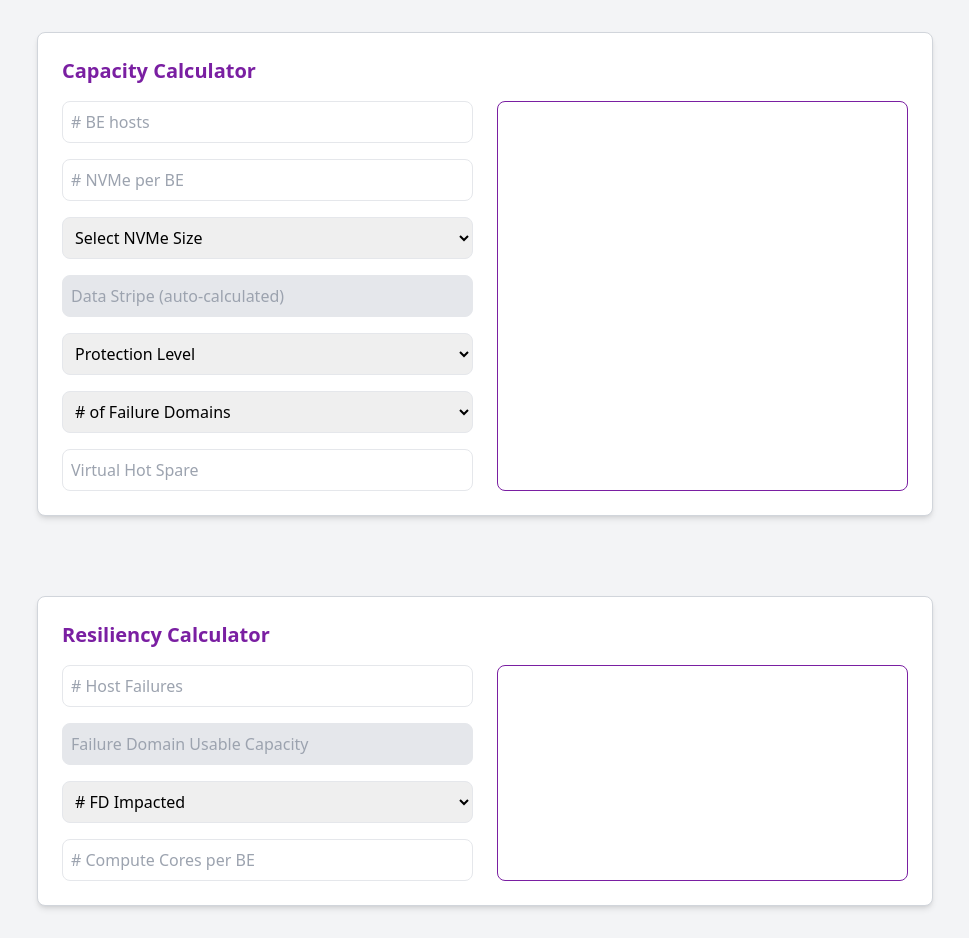
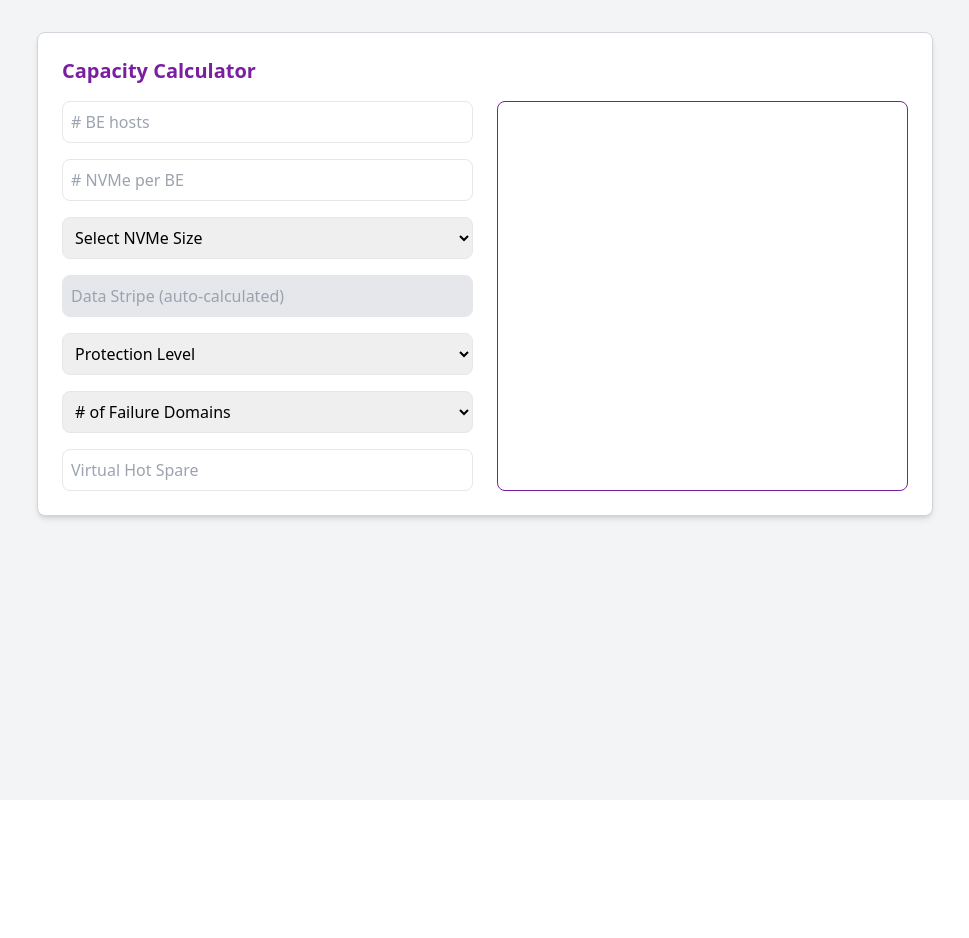
Before and after one commit to bmp-dot/calc, a React (Create React App) app: page / in a window 1280 px wide. Shown: the whole page, without its empty margins (155-1124 px from the left). After the commit the page ends 800 px from the top, so only its background shows below. Built offline with nearby package versions, Linux system fonts and the light colour scheme.

Commit message:
Update App.jsx
Add calc logic

```diff
--- a/src/App.jsx
+++ b/src/App.jsx
@@ -1,16 +1,15 @@
 import React, { useState, useEffect } from 'react';
 
 export default function CalculatorApp() {
-  const [desiredCapacity, setDesiredCapacity] = useState('');
-  const [numTlcDrives, setNumTlcDrives] = useState(null);
-  const [numQlcDrives, setNumQlcDrives] = useState(null);
   const [numServers, setNumServers] = useState('');
   const [numNVMe, setNumNVMe] = useState('');
   const [nvmeSize, setNvmeSize] = useState('');
-  const [data, setData] = useState('');
+  const [fourKDrivers, setFourKDrivers] = useState('');
+  const [numFourKDrives, setNumFourKDrives] = useState(''); // Displays per-server count
   const [parity, setParity] = useState('');
   const [spare, setSpare] = useState('');
   const [failureDomain, setFailureDomain] = useState('');
+  const [hostFailures, setHostFailures] = useState('');
   const [result, setResult] = useState(null);
   const [rawTotal, setRawTotal] = useState(null);
   const [usableCapacity, setUsableCapacity] = useState(null);
@@ -18,115 +17,129 @@ export default function CalculatorApp() {
   const [backendsPerDomain, setBackendsPerDomain] = useState(null);
   const [failureDomainUsable, setFailureDomainUsable] = useState(null);
   const [capacityToRecover, setCapacityToRecover] = useState(null);
-  const [hostFailures, setHostFailures] = useState('');
-  const nvmeTlcSizes = [1.92, 3.84, 7.68, 15.36, 30.72];
-  const nvmeQlcSizes = [61.44, 122.88];
 
   useEffect(() => {
-    const servers = parseFloat(numServers);
-    const nvme = parseFloat(numNVMe);
-    const size = parseFloat(nvmeSize);
-    const spareValue = parseFloat(spare);
-    const hostFailuresValue = parseFloat(hostFailures);
+    const servers = parseInt(numServers) || 0;
+    const nvme = parseInt(numNVMe) || 0;
+    const size = parseFloat(nvmeSize) || 0;
+    const fourKSize = parseFloat(fourKDrivers) || 0;
 
-    if (!isNaN(hostFailuresValue) && !isNaN(nvme) && !isNaN(size) && !isNaN(spareValue) && !isNaN(servers) && servers !== 0) {
+    // Calculate 4k drives per server
+    const fourKDrivesCount = size > 31 && fourKSize > 0 && nvme > 0 ? Math.max(Math.ceil(nvme / 11), 1) : 0;
+    setNumFourKDrives(fourKDrivesCount > 0 ? fourKDrivesCount.toString() : '');
+
+    const parityValue = parseInt(parity) || 0;
+    const spareValue = parseInt(spare) || 0;
+    const hostFailuresValue = parseInt(hostFailures) || 0;
+    const failureDomainValue = parseInt(failureDomain) || 0;
+
+    const totalDrives = servers * nvme;
+
+    let rawTotalCapacity = 0;
+    if (totalDrives > 0 && size > 0) {
+      rawTotalCapacity = (totalDrives * size) + (fourKDrivesCount * servers * fourKSize); // Add 4k capacity on top
+    }
+
+    if (servers > 0 && nvme > 0 && size > 0 && hostFailuresValue >= 0) {
       const recoveryCapacity = nvme * size * hostFailuresValue * ((servers - spareValue) / servers) * 0.9;
-      setCapacityToRecover(`Capacity to Recover (TB): ${recoveryCapacity.toLocaleString(undefined, { maximumFractionDigits: 2 })}`);
+      setCapacityToRecover(
+        `Capacity to Recover (TB): ${recoveryCapacity.toLocaleString(undefined, { maximumFractionDigits: 2 })}`
+      );
     } else {
       setCapacityToRecover(null);
     }
 
-    const serversNum = parseFloat(numServers);
-    const parityNum = parseFloat(parity);
-    if (!isNaN(serversNum) && !isNaN(parityNum)) {
-      const computedData = Math.min(16, serversNum - parityNum - 1);
-      setData(!isNaN(computedData) && computedData > 0 ? computedData.toString() : '');
+    const dataValue = servers > parityValue ? Math.min(16, servers - parityValue - 1) : 0;
+    let totalUsableCapacity = 0;
+
+    // Determine variable efficiencyFactor based on rawTotalCapacity
+    let efficiencyFactor = 0.9;
+    if (rawTotalCapacity >= 200000) efficiencyFactor = 0.97;
+    else if (rawTotalCapacity >= 150000) efficiencyFactor = 0.96;
+    else if (rawTotalCapacity >= 100000) efficiencyFactor = 0.95;
+    else if (rawTotalCapacity >= 50000) efficiencyFactor = 0.94;
+    else if (rawTotalCapacity >= 5000) efficiencyFactor = 0.93;
+    else if (rawTotalCapacity >= 1000) efficiencyFactor = 0.92;
+
+    if (servers > spareValue && dataValue + parityValue > 0) {
+      totalUsableCapacity =
+        rawTotalCapacity * ((servers - spareValue) / servers) * (dataValue / (dataValue + parityValue)) * efficiencyFactor;
     }
 
-    const parityValue = parseFloat(parity);
-    const dataValue = Math.min(16, servers - parityValue - 1);
+    const efficiencyValue = rawTotalCapacity > 0 ? totalUsableCapacity / rawTotalCapacity : 0;
 
-    let totalDrives = null;
-    let rawTotalCapacity = null;
-    let totalUsableCapacity = null;
-    let efficiencyValue = null;
-
-    if (!isNaN(servers) && !isNaN(nvme)) {
-      totalDrives = servers * nvme;
-    }
-
-    if (!isNaN(servers) && !isNaN(nvme) && !isNaN(size)) {
-      rawTotalCapacity = servers * nvme * size;
-    }
-
-    if (
-      !isNaN(rawTotalCapacity) &&
-      !isNaN(servers) &&
-      !isNaN(spareValue) &&
-      !isNaN(dataValue) &&
-      !isNaN(parityValue) &&
-      (dataValue + parityValue) !== 0
-    ) {
-      totalUsableCapacity =
-        rawTotalCapacity * ((servers - spareValue) / servers) * (dataValue / (dataValue + parityValue)) * 0.9;
-    }
-
-    if (!isNaN(totalUsableCapacity) && !isNaN(rawTotalCapacity) && rawTotalCapacity !== 0) {
-      efficiencyValue = totalUsableCapacity / rawTotalCapacity;
-    }
-
-    setResult(totalDrives !== null ? `Total Number of drives: ${totalDrives.toLocaleString()}` : null);
-    setRawTotal(rawTotalCapacity !== null ? `Total Raw Capacity TB: ${rawTotalCapacity.toLocaleString()}` : null);
-    setUsableCapacity(totalUsableCapacity !== null ? `Total Usable Capacity TB: ${totalUsableCapacity.toLocaleString()}` : null);
+    setResult(totalDrives > 0 ? `Total Number of drives: ${totalDrives.toLocaleString()}` : null);
+    setRawTotal(
+      rawTotalCapacity > 0
+        ? `Total Raw Capacity TB: ${rawTotalCapacity.toLocaleString(undefined, { maximumFractionDigits: 2 })}`
+        : null
+    );
+    setUsableCapacity(
+      totalUsableCapacity > 0
+        ? `Total Usable Capacity TB: ${totalUsableCapacity.toLocaleString(undefined, { maximumFractionDigits: 2 })}`
+        : null
+    );
     setEfficiency(
-      !isNaN(efficiencyValue) && efficiencyValue !== null
+      efficiencyValue > 0
         ? `Efficiency: ${(efficiencyValue * 100).toLocaleString(undefined, { maximumFractionDigits: 2 })}%`
         : null
     );
 
-    const failureDomainValue = parseInt(failureDomain);
-    if (!isNaN(failureDomainValue) && !isNaN(servers) && failureDomainValue !== 0) {
+    if (failureDomainValue > 0 && servers > 0) {
       const perDomain = servers / failureDomainValue;
-      if (!isNaN(totalUsableCapacity)) {
-        const usablePerDomain = totalUsableCapacity / failureDomainValue;
-        setFailureDomainUsable(`Failure Domain Usable Capacity: ${usablePerDomain.toLocaleString(undefined, { maximumFractionDigits: 2 })}`);
-      }
-      setBackendsPerDomain(`Backends per Failure Domain: ${perDomain.toFixed(2)}`);
+      const usablePerDomain = totalUsableCapacity / failureDomainValue;
+      setBackendsPerDomain(
+        `Backends per Failure Domain: ${perDomain.toLocaleString(undefined, { maximumFractionDigits: 2 })}`
+      );
+      setFailureDomainUsable(
+        usablePerDomain > 0
+          ? `Failure Domain Usable Capacity: ${usablePerDomain.toLocaleString(undefined, { maximumFractionDigits: 2 })}`
+          : null
+      );
     } else {
       setBackendsPerDomain(null);
+      setFailureDomainUsable(null);
     }
-  }, [numServers, numNVMe, nvmeSize, data, parity, spare, failureDomain, hostFailures]);
+  }, [numServers, numNVMe, nvmeSize, fourKDrivers, parity, spare, failureDomain, hostFailures]);
 
   return (
     <div className="flex flex-col min-h-screen bg-gray-100 p-4 sm:p-8">
-      {/* Capacity Calculator Section */}
       <div className="border border-gray-300 rounded-lg shadow-md p-6 bg-white w-full max-w-4xl mx-auto mb-8">
         <h2 className="text-xl font-bold mb-4 text-[#7A1FA2]">Capacity Calculator</h2>
         <div className="flex flex-col lg:flex-row gap-6">
           <div className="flex flex-col space-y-4 w-full lg:w-1/2">
-            <input type="text" value={numServers} onChange={(e) => setNumServers(e.target.value)} placeholder="# BE hosts" className="p-2 border rounded-lg" />
-            <input type="text" value={numNVMe} onChange={(e) => setNumNVMe(e.target.value)} placeholder="# NVMe per BE" className="p-2 border rounded-lg" />
-            <select value={nvmeSize} onChange={(e) => setNvmeSize(e.target.value)} className="p-2 border rounded-lg">
+            <input type="number" value={numServers} onChange={(e) => setNumServers(e.target.value)} placeholder="# BE hosts" className="p-2 border rounded-lg" min="0" />
+            <input type="number" value={numNVMe} onChange={(e) => setNumNVMe(e.target.value)} placeholder="# NVMe per BE" className="p-2 border rounded-lg" min="0" />
+            <select value={nvmeSize} onChange={(e) => { setNvmeSize(e.target.value); if (parseFloat(e.target.value) <= 31) { setFourKDrivers(''); setNumFourKDrives(''); } }} className="p-2 border rounded-lg">
               <option value="">Select NVMe Size</option>
-              <option value="30.72">30.72 TB</option>
-              <option value="15.36">15.36 TB</option>
-              <option value="7.68">7.68 TB</option>
-              <option value="3.84">3.84 TB</option>
-              <option value="1.92">1.92 TB</option>
+              {[1.92, 3.84, 7.68, 15.36, 30.72, 61.44, 122.88].map((size) => (
+                <option key={size} value={size}>{size} TB</option>
+              ))}
             </select>
-            <input type="text" value={data} readOnly placeholder="Data Stripe (auto-calculated)" className="p-2 border rounded-lg bg-gray-200 cursor-not-allowed" />
+            {parseFloat(nvmeSize) > 31 && (
+              <>
+                <select value={fourKDrivers} onChange={(e) => setFourKDrivers(e.target.value)} className="p-2 border rounded-lg">
+                  <option value="">Select 4k Drivers Size</option>
+                  {[1.92, 3.84, 7.68, 15.36].map((size) => (
+                    <option key={size} value={size}>{size} TB</option>
+                  ))}
+                </select>
+                <input type="number" value={numFourKDrives} readOnly placeholder="# 4k Drives per Server (auto-calculated)" className="p-2 border rounded-lg bg-gray-200 cursor-not-allowed" />
+              </>
+            )}
+            <input type="number" value={parity ? Math.min(16, (parseInt(numServers) || 0) - parseInt(parity) - 1) : ''} readOnly placeholder="Data Stripe (auto-calculated)" className="p-2 border rounded-lg bg-gray-200 cursor-not-allowed" />
             <select value={parity} onChange={(e) => setParity(e.target.value)} className="p-2 border rounded-lg">
               <option value="">Protection Level</option>
-              <option value="2">+2</option>
-              <option value="3">+3</option>
-              <option value="4">+4</option>
+              {[2, 3, 4].map((p) => (
+                <option key={p} value={p}>+{p}</option>
+              ))}
             </select>
             <select value={failureDomain} onChange={(e) => setFailureDomain(e.target.value)} className="p-2 border rounded-lg">
               <option value=""># of Failure Domains</option>
               {(() => {
                 const options = [];
-                const num = parseInt(numServers);
-                if (!isNaN(num) && num > 0) {
+                const num = parseInt(numServers) || 0;
+                if (num > 0) {
                   for (let div = 1; div <= num; div++) {
                     if (num % div === 0) {
                       const value = num / div;
@@ -137,45 +150,20 @@ export default function CalculatorApp() {
                     }
                   }
                 }
-                return options.map(val => (
+                return options.map((val) => (
                   <option key={val} value={val}>{val}</option>
                 ));
               })()}
             </select>
-            <input type="text" value={spare} onChange={(e) => setSpare(e.target.value)} placeholder="Virtual Hot Spare" className="p-2 border rounded-lg" />
+            <input type="number" value={spare} onChange={(e) => setSpare(e.target.value)} placeholder="Virtual Hot Spare" className="p-2 border rounded-lg" min="0" />
           </div>
           <div className="flex flex-col space-y-4 w-full lg:w-1/2 bg-white border border-[#7A1FA2] p-4 rounded-lg text-[#7A1FA2]">
-            {rawTotal && <p className="text-lg">Total Raw Capacity TB: <span className="font-bold">{rawTotal.split(': ')[1]}</span></p>}
-            {usableCapacity && <p className="text-lg">Total Usable Capacity TB: <span className="font-bold">{usableCapacity.split(': ')[1]}</span></p>}
-            {result && <p className="text-lg">Total Number of drives: <span className="font-bold">{result.split(': ')[1]}</span></p>}
-            {efficiency && <p className="text-lg">Efficiency: <span className="font-bold">{efficiency.split(': ')[1]}</span></p>}
-            {backendsPerDomain && <p className="text-lg">Backends per Failure Domain: <span className="font-bold">{backendsPerDomain.split(': ')[1]}</span></p>}
-            {failureDomainUsable && <p className="text-lg">Failure Domain Usable Capacity: <span className="font-bold">{failureDomainUsable.split(': ')[1]}</span></p>}
-          </div>
-        </div>
-      </div>
-
-      {/* Resiliency Calculator Section */}
-      <div className="mt-12 border border-gray-300 rounded-lg shadow-md p-6 bg-white w-full max-w-4xl mx-auto">
-        <h2 className="text-xl font-bold mb-4 text-[#7A1FA2]">Resiliency Calculator</h2>
-        <div className="flex flex-col lg:flex-row gap-6">
-          <div className="flex flex-col space-y-4 w-full lg:w-1/2">
-            <input type="text" value={hostFailures} onChange={(e) => setHostFailures(e.target.value)} placeholder="# Host Failures" className="p-2 border rounded-lg" />
-            <input type="text" value={failureDomainUsable ? failureDomainUsable.split(': ')[1] : ''} readOnly placeholder="Failure Domain Usable Capacity" className="p-2 border rounded-lg bg-gray-200 cursor-not-allowed" />
-            <select className="p-2 border rounded-lg">
-              <option value=""># FD Impacted</option>
-              {[1, 2, 3, 4].filter(n => !parity || n <= parseInt(parity)).map(n => (
-                <option key={n} value={n}>{n}</option>
-              ))}
-            </select>
-            <input type="text" placeholder="# Compute Cores per BE" className="p-2 border rounded-lg" />
-          </div>
-          <div className="flex flex-col space-y-4 w-full lg:w-1/2 bg-white border border-[#7A1FA2] p-4 rounded-lg text-[#7A1FA2]">
-            {capacityToRecover && (
-              <p className="text-lg">
-                Capacity to Recover (TB): <span className="font-bold">{capacityToRecover.split(': ')[1]}</span>
-              </p>
-            )}
+            {rawTotal && <p className="text-lg">{rawTotal}</p>}
+            {usableCapacity && <p className="text-lg">{usableCapacity}</p>}
+            {result && <p className="text-lg">{result}</p>}
+            {efficiency && <p className="text-lg">{efficiency}</p>}
+            {backendsPerDomain && <p className="text-lg">{backendsPerDomain}</p>}
+            {failureDomainUsable && <p className="text-lg">{failureDomainUsable}</p>}
           </div>
         </div>
       </div>
```
